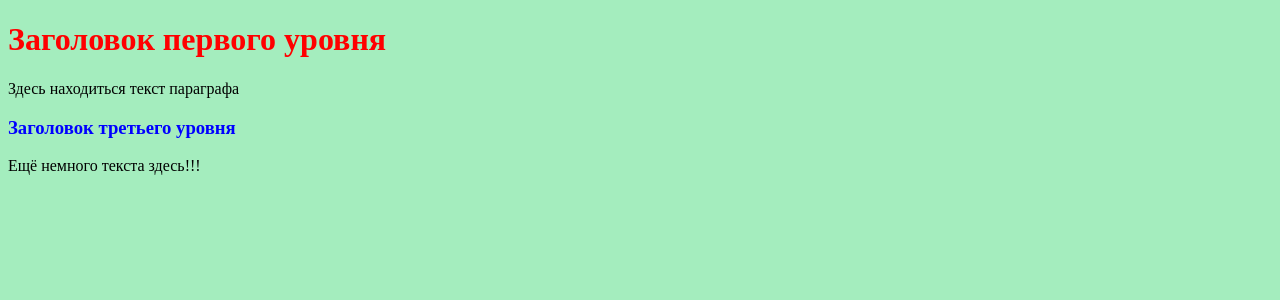
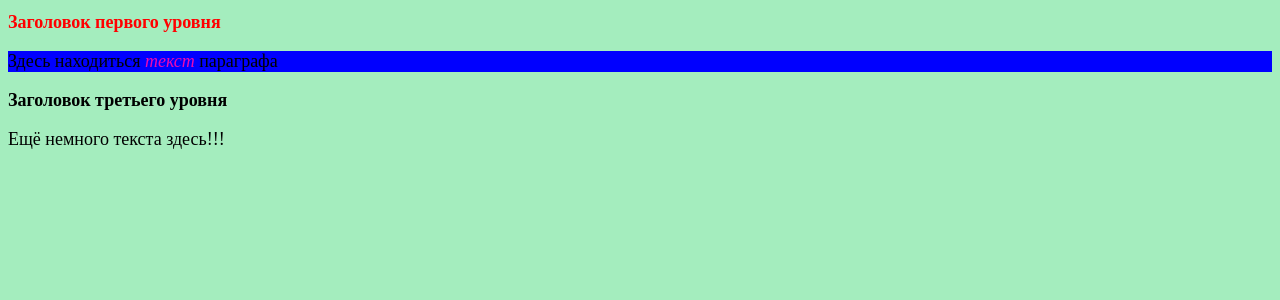
Before and after one commit to qazsedc13/html-education, a PHP site: page / in a window 1280 px wide. Shown: the top 300 px of the page. Run offline with PHP 8.4, Linux system fonts and the light colour scheme.

Commit message:
Оформляем текст обращаясь к классам, тегам и др.

```diff
--- a/index.html
+++ b/index.html
@@ -7,9 +7,9 @@
 </head>
 
 <body>
-	<h1>Заголовок первого уровня</h1>
-    <p>Здесь находиться текст параграфа</p>
-    <h3>Заголовок третьего уровня</h3>
+	<h1 id="header">Заголовок первого уровня</h1>
+    <p class="style">Здесь находиться <i>текст</i> параграфа</p>
+    <h3 class="style">Заголовок третьего уровня</h3>
     <p>Ещё немного текста здесь!!!</p>
 </body>
 </html>
--- a/style.css
+++ b/style.css
@@ -1,7 +1,7 @@
 @charset "utf-8";
 /* CSS Document */
-body{
-		background-color:#a4edbe;
-		}
-h1{color:red}
-h3{color:blue}
+*{font-size:18px}
+body{background-color:#a4edbe;}
+#header{color:red}
+p.style{background-color:blue}
+p i {color:#EC09B2}
```
